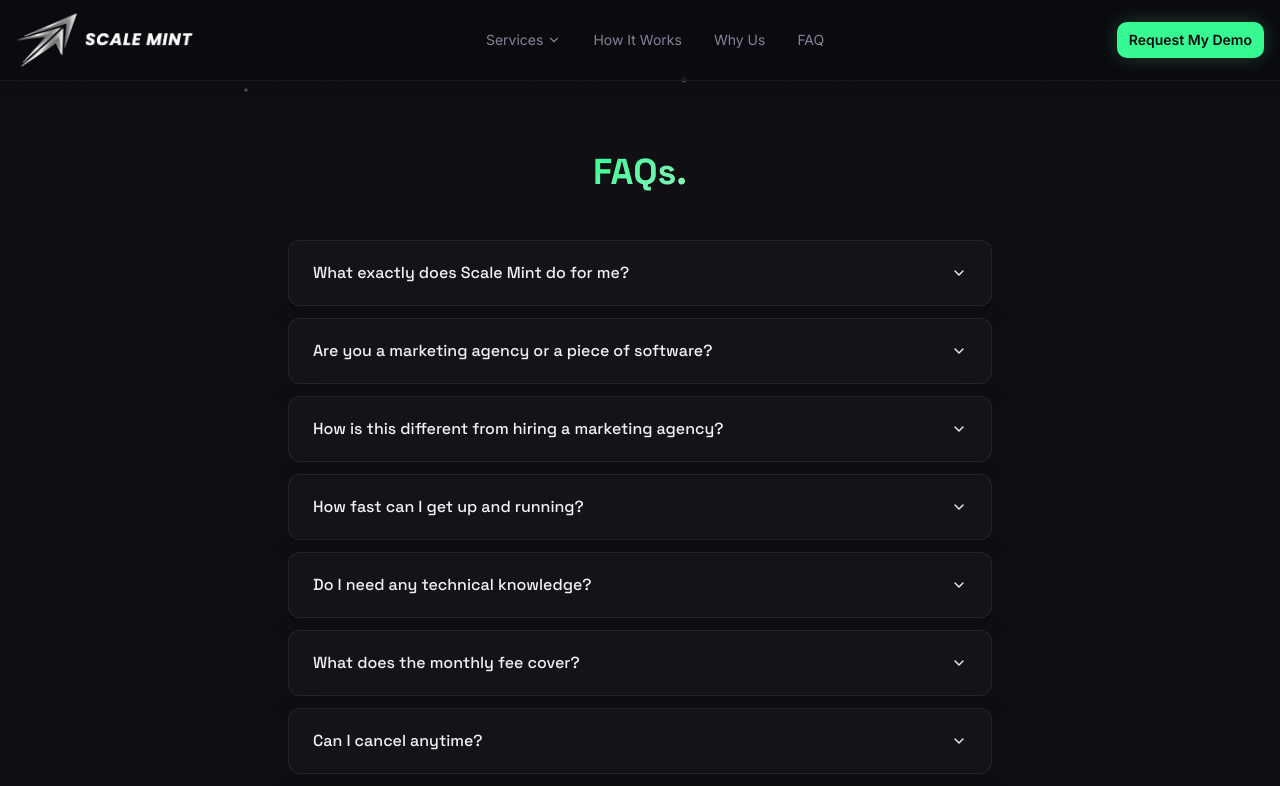
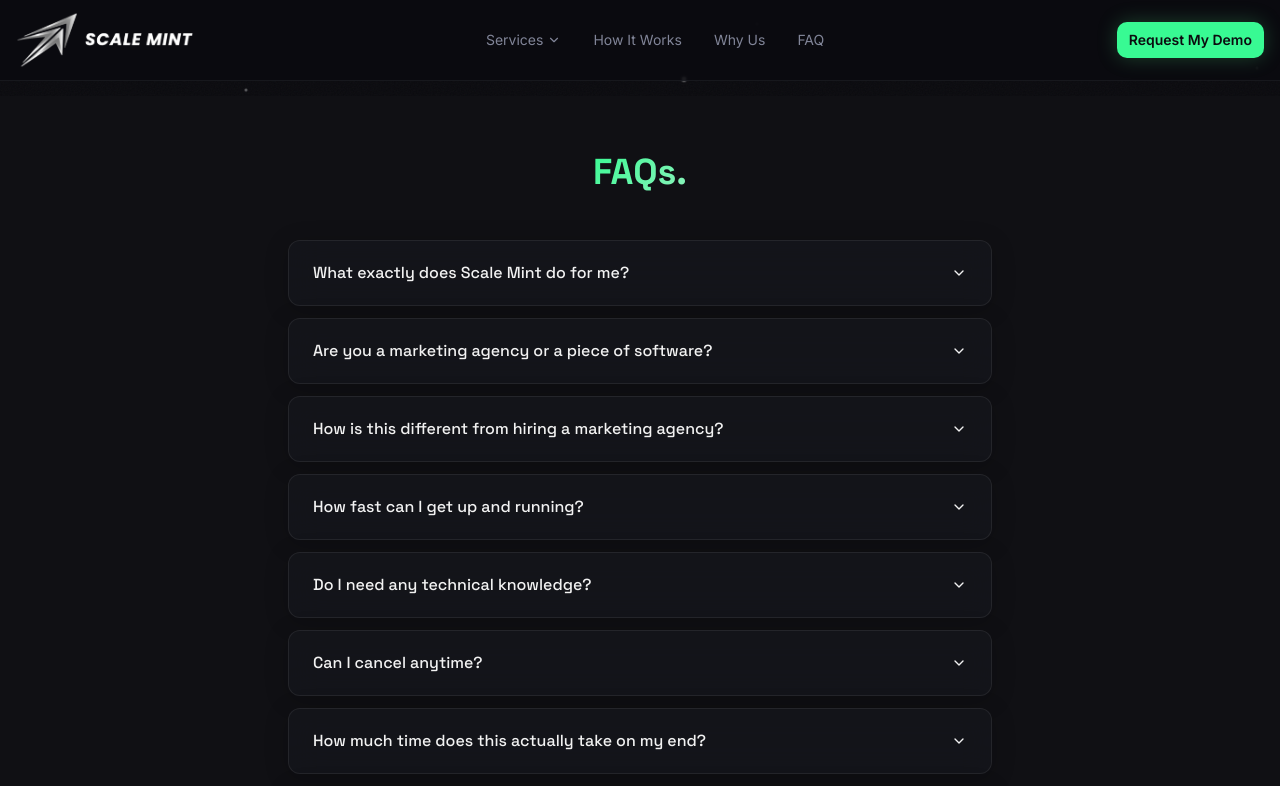
Before and after one commit to jcdammert/scale-mint, a Next.js app: page /faq in a window 1280 px wide. Shown: the top 786 px of the page. Built offline with nearby package versions, Linux system fonts and the light colour scheme.

Commit message:
Remove 'What does the monthly fee cover?' FAQ
Co-Authored-By: Claude Sonnet 4.6 <noreply@anthropic.com>

```diff
--- a/src/app/faq/page.tsx
+++ b/src/app/faq/page.tsx
@@ -37,11 +37,6 @@ const FAQS = [
     question: "Do I need any technical knowledge?",
     answer:
       "No. We set everything up, record a training call walking you through it, and you can text or call when you have a question. If you can send a text, you can use this.",
-  },
-  {
-    question: "What does the monthly fee cover?",
-    answer:
-      "Everything we built for you — CRM, automations, follow-up sequences, review engine, and online presence — plus ongoing support and our team adjusting things as your business changes. A fraction of what a part-time ops hire would cost, and it runs 24/7.",
   },
   {
     question: "Can I cancel anytime?",
--- a/src/components/FAQSection.tsx
+++ b/src/components/FAQSection.tsx
@@ -29,10 +29,6 @@ const faqs = [
   {
     q: "Do I need any technical knowledge?",
     a: "No. We set everything up, record a training call walking you through it, and you can text or call when you have a question. If you can send a text, you can use this.",
-  },
-  {
-    q: "What does the monthly fee cover?",
-    a: "Everything we built for you — CRM, automations, follow-up sequences, review engine, and online presence — plus ongoing support and our team adjusting things as your business changes. A fraction of what a part-time ops hire would cost, and it runs 24/7.",
   },
   {
     q: "Can I cancel anytime?",
```
